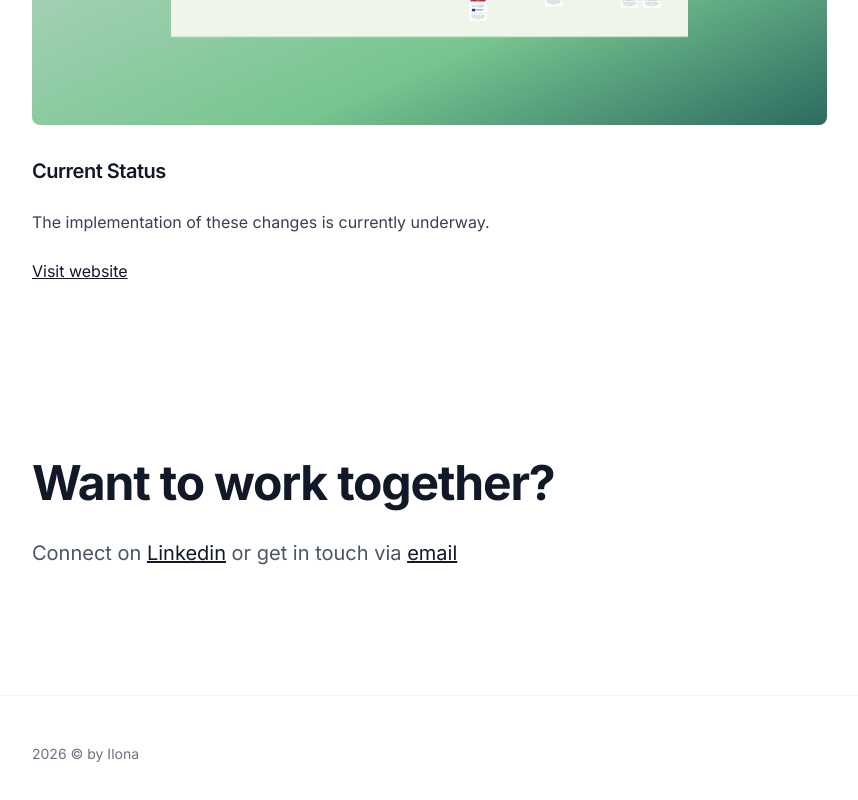
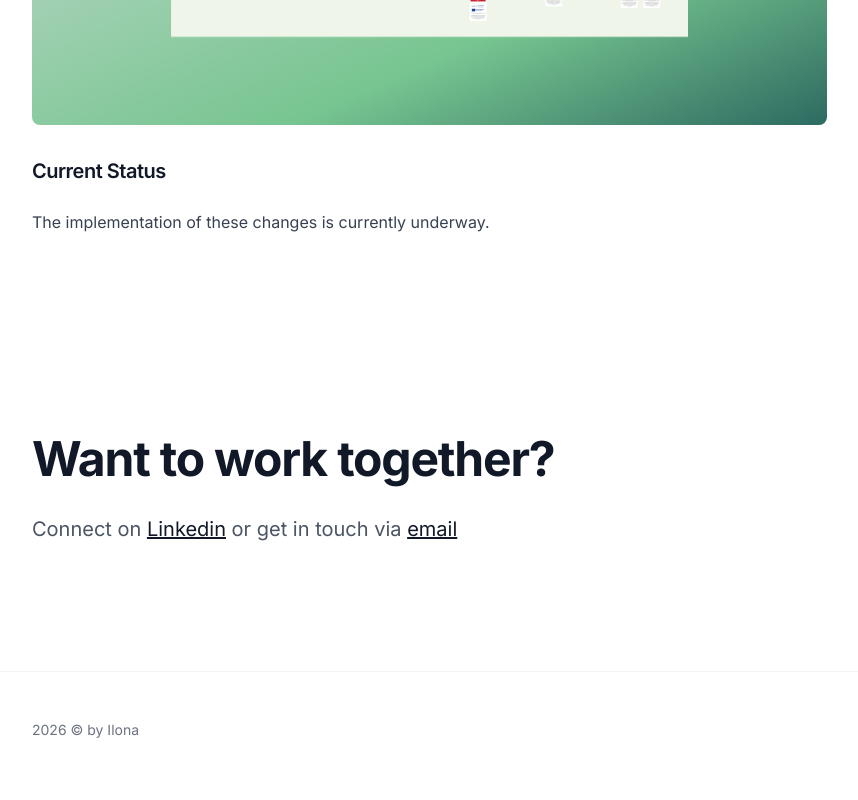
Before and after one commit to Jelonu/ilona.netczuk.pl, a website: page work-project-4.html in a window 1280 px wide. Shown: the part 2432-3232 px from the top of the page, without its empty margins (0-858 px from the left). Drawn offline with nearby package versions, Linux system fonts and the light colour scheme.

Commit message:
docs: Remove empty paragraph and external link from work project page

```diff
--- a/work-project-4.html
+++ b/work-project-4.html
@@ -159,9 +159,6 @@
               <p class="text-gray-700 leading-relaxed mb-6">
                 The implementation of these changes is currently underway.
               </p>
-              <p class="text-lg text-gray-700 leading-relaxed mb-4"></p>
-              <a href="https://lasy.boardwalk.pl/projekt/lasek-w-radomiu/" target="_blank"
-                class="text-gray-900 hover:text-gray-600 underline transition-colors">Visit website</a>
             </div>
           </div>
         </div>
```
